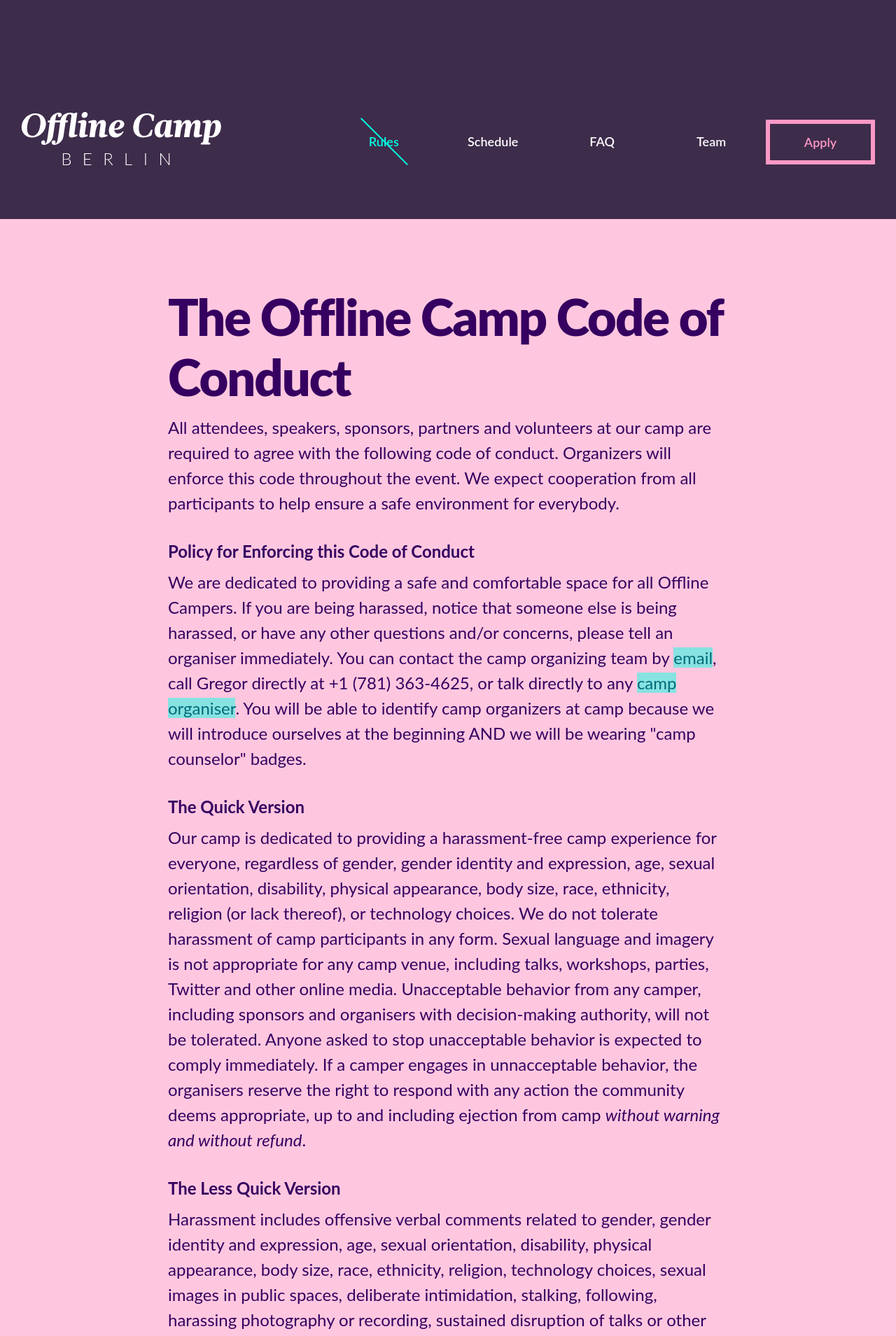
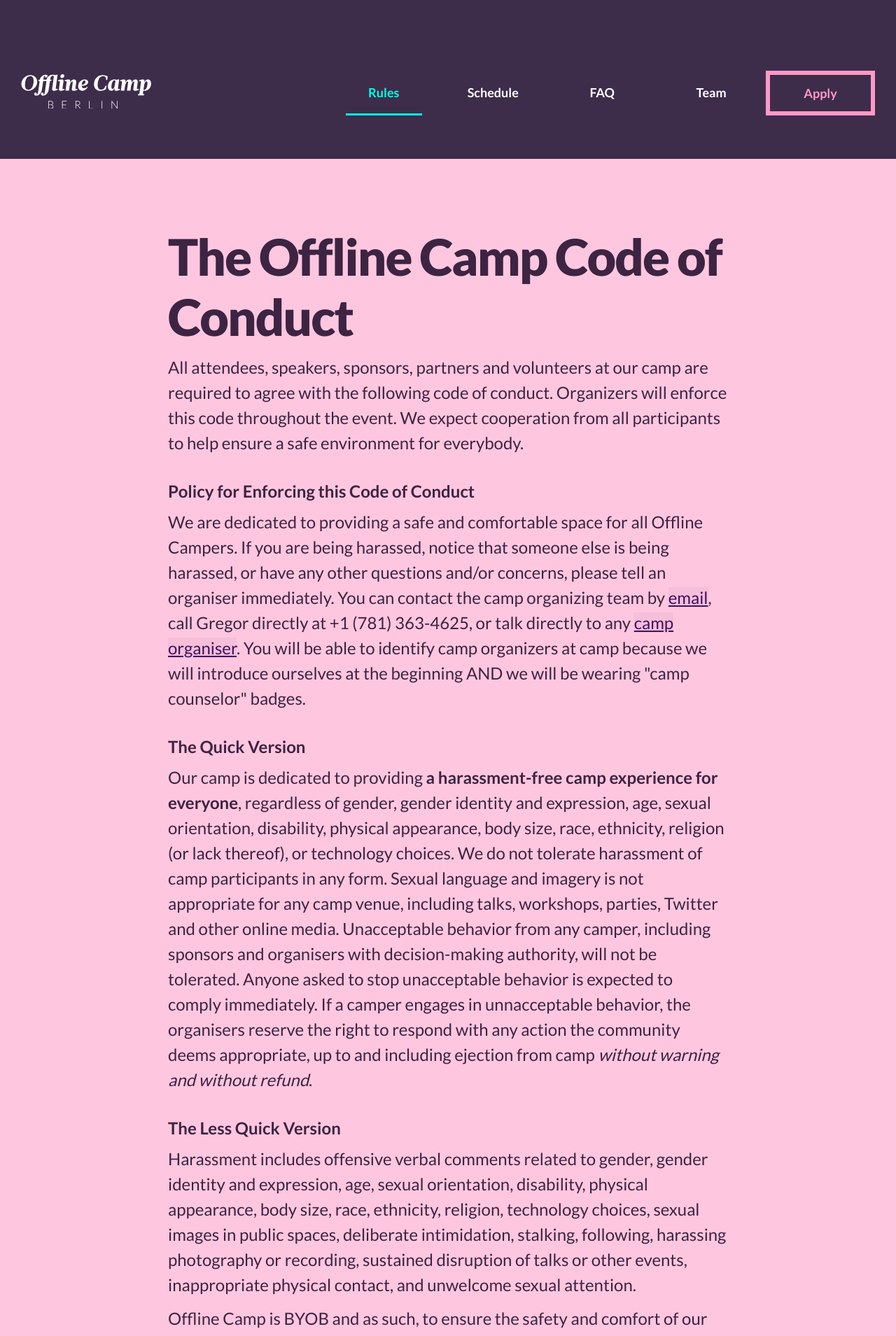
Before and after one commit to offlinefirst/offlinefirst.org, a Jekyll site: the page built from camp/codeofconduct.html, in a window 1280 px wide. Shown: the top 1909 px of the page at 70% size. Built offline with Jekyll 4.4.1, drawn with Linux system fonts in a browser that asks for light colours; comment, search, counter and statistics services are not loaded.

Commit message:
updates to map and active states

```diff
--- a/_layouts/camp-detail.html
+++ b/_layouts/camp-detail.html
@@ -15,6 +15,7 @@
   <link rel="apple-touch-icon" sizes="120x120" href="{{ page.root_path }}images/apple-touch-icon-120x120.png" />
   <link rel="apple-touch-icon" sizes="144x144" href="{{ page.root_path }}images/apple-touch-icon-144x144.png" />
   <link rel="apple-touch-icon" sizes="152x152" href="{{ page.root_path }}images/apple-touch-icon-152x152.png" />
+  <link href="https://fonts.googleapis.com/css?family=Lato:300,400,700,900" rel="stylesheet">
 
   <script>
         (function(){
@@ -131,10 +132,6 @@
       </section>
 
       <div class="camp__wrapper">
-        <!-- <section class="past__camps l-col">
-          <h4>Past Camps</h4>
-          <a href="#">New York 2016</a>
-        </section> -->
 
         <section class="newsletter">
           <h4>Sign up for offlinefirst.org updates</h4>
--- a/camp/codeofconduct.html
+++ b/camp/codeofconduct.html
@@ -22,7 +22,7 @@
   <h2>The Quick Version</h2>
 
   <p>
-    Our camp is dedicated to providing a harassment-free camp experience for everyone, regardless of gender, gender identity and expression, age, sexual orientation, disability, physical appearance, body size, race, ethnicity, religion (or lack thereof), or technology choices. We do not tolerate harassment of camp participants in any form. Sexual language and imagery is not appropriate for any camp venue, including talks, workshops, parties, Twitter and other online media. Unacceptable behavior from any camper, including sponsors and organisers with decision-making authority, will not be tolerated. Anyone asked to stop unacceptable behavior is expected to comply immediately. If a camper engages in unnacceptable behavior, the organisers reserve the right to respond with any action the community deems appropriate, up to and including ejection from camp <em>without warning and without refund</em>.
+    Our camp is dedicated to providing <strong>a harassment-free camp experience for everyone</strong>, regardless of gender, gender identity and expression, age, sexual orientation, disability, physical appearance, body size, race, ethnicity, religion (or lack thereof), or technology choices. We do not tolerate harassment of camp participants in any form. Sexual language and imagery is not appropriate for any camp venue, including talks, workshops, parties, Twitter and other online media. Unacceptable behavior from any camper, including sponsors and organisers with decision-making authority, will not be tolerated. Anyone asked to stop unacceptable behavior is expected to comply immediately. If a camper engages in unnacceptable behavior, the organisers reserve the right to respond with any action the community deems appropriate, up to and including ejection from camp <em>without warning and without refund</em>.
   </p>
 
   <h2>The Less Quick Version</h2>
--- a/camp/index.html
+++ b/camp/index.html
@@ -7,11 +7,11 @@
 <section class="event__description">
   <div class="camp__wrapper">
     <div class="l-col">
-      <img src="{{ page.root_path }}images/camp/california-map.png" alt="" class="event__depiction">
+      <img src="{{ page.root_path }}images/camp/germany-map.png" alt="" class="event__depiction">
     </div>
     <div class="r-col">
       <h2>
-        We're gathering the Offline First community for a weekend of collaboration at a manor outside of Berlin.
+        We're gathering the Offline First community for a weekend of collaboration at a manor <strong>outside of Berlin.</strong>
       </h2>
       <p>(Yes, we said manor.) </p>
       <p>We’re developers interested in making our apps work without constant internet connection. We’re designers exploring UX patterns that maintain user understanding of system state. We are all working on problems that very few have explored before, and we know it will take a wide range of viewpoints to solve the big challenges ahead of us. </p>
--- a/css/camp.scss
+++ b/css/camp.scss
@@ -1,9 +1,17 @@
 ---
 # Front matter comment to ensure Jekyll properly reads file.
 ---
-// Breakpoints will be:
+// Breakpoints:
 // 1150, 900, 800, 660
 
+$selectedTextLight: #00FFE6;
+$selectedLightBG: rgba(0,255,230,.15);
+
+$selectedTextDark: #183D39;
+$selectedDarkBG: #00FFE6;
+
+$linkColor: #3E1360;
+$linkBG: rgba(62,19,96,.05);
 
 .camp {
   -webkit-font-smoothing: antialiased;
@@ -11,8 +19,8 @@
   font-family: 'Lato', sans-serif;
 
   ::selection {
-    color: #00FFE6;
-    background: rgba(0,255,230,.15);
+    color: $selectedTextLight;
+    background: $selectedLightBG;
   }
 
   :focus {
@@ -25,10 +33,30 @@
     font-weight: 900;
     letter-spacing: -2px;
   }
-  h2 {}
+
+  h2 {
+
+    strong {
+      font-weight: 900;
+      color: $selectedTextDark;
+      position: relative;
+
+      &::after {
+        background: #00FFE6;
+        content: "";
+        left: -5%;
+        height: 110%;
+        position: absolute;
+        width: 110%;
+        z-index: -1;
+      }
+    }
+  }
+
   h3 {
     font-weight: 900;
   }
+
   h4 {
     color: #FF99C6;
     font-size: 2.250em;
@@ -38,6 +66,8 @@
 
   a {
     text-decoration: underline;
+    color: $linkColor;
+    background: $linkBG;
   }
 
   p {
@@ -88,12 +118,12 @@
 
   .l-col {
     float: left;
-    width: 50%;
+    width: 40%;
   }
 
   .r-col {
     float: right;
-    width: 50%;
+    width: 60%;
   }
 
   .clear {
@@ -109,12 +139,11 @@
     background-attachment: fixed;
     color: #FFFFFF;
     padding-top: 72px;
-    margin-bottom: 180px;
+    margin-bottom: 48px;
     padding-bottom: 180px;
-    padding-top: 130px;
+    padding-top: 60px;
 
     @media (screen and max-width: 800px) {
-      padding-top: 60px;
       padding-bottom: 60px;
       margin-bottom: 0;
     }
@@ -124,18 +153,13 @@
 
       a.logo {
         background: url(../images/camp/offline-camp-berlin.svg) no-repeat 0 0;
+        background-size: 186px;
         display: inline-block;
+        height: 49px;
+        margin-top: 16px;
         text-indent: -9999px;
-        height: 81px;
         vertical-align: top;
-        width: 286px;
-
-        @media (screen and max-width: 900px) {
-          background-size: 186px;
-          height: 49px;
-          margin-top: 16px;
-          width: 186px;
-        }
+        width: 186px;
 
         @media (screen and max-width: 800px) {
           display: block;
@@ -156,6 +180,7 @@
         ul {
           display: flex;
           list-style: none;
+          perspective: 500px;
           width: 100%;
 
           li {
@@ -163,6 +188,7 @@
             width: 100%;
 
             a {
+              background: transparent;
               color: #FFFFFF;
               font-size: 1.125em;
               font-weight: 600;
@@ -185,12 +211,11 @@
                 &::after {
                   background: #00FFE6;
                   content: "";
-                  height: 2px;
-                  left: 20%;
-                  top: 43%;
+                  height: 3px;
+                  left: 15%;
+                  bottom: 0;
                   position: absolute;
-                  transform: rotate(45deg);
-                  width: 60%;
+                  width: 70%;
                 }
               }
             }
@@ -264,14 +289,14 @@
 
   .content {
     position: relative;
-    color: #350060;
+    color: #3c2442;
 
     section.event__description {
       position: relative;
 
       ::selection {
-        color: #006C78;
-        background: #00FFE6;
+        color: $selectedTextDark;
+        background: $selectedDarkBG;
       }
 
       div.camp__wrapper {
@@ -292,21 +317,25 @@
       }
 
       img.event__depiction {
-        float: left;
+        left: -50px;
+        margin-left: 03.0075188%;
         margin-right: 05.2631579%;
-        margin-left: 03.0075188%;
+        margin-top: 90px;
         max-width: 524px;
-        width: 91.729323%;
+        position: relative;
+        width: 95.729323%;
 
         @media (screen and max-width: 900px) {
           position: absolute;
-          width: 15%;
+          width: 23%;
+          margin-top: 1%;
+          left: 0;
         }
 
         @media (screen and max-width: 660px) {
           display: block;
           float: none;
-          margin: -120px auto auto;
+          margin: 0px;
           min-width: 100px;
           position: relative;
         }
@@ -316,6 +345,7 @@
         font-size: 4.500em;
         font-weight: 900;
         letter-spacing: -3px;
+        margin-top: 24px;
 
         @media (screen and max-width: 1150px) {
           font-size: 3.375em;
@@ -353,8 +383,8 @@
       }
 
       ::selection {
-        color: #006C78;
-        background: #00FFE6;
+        color: $selectedTextDark;
+        background: $selectedDarkBG;
       }
 
       div.event__description__detail {
@@ -460,6 +490,7 @@
         }
 
         a {
+          background: transparent;
           color: #FF99C6;
           text-decoration: underline;
 
@@ -543,6 +574,7 @@
           }
 
           a {
+            background: transparent;
 
             img.support_logo {
               width: 100%;
@@ -601,7 +633,8 @@
       }
 
       &::before {
-        background: url(/images/camp/ziggy.svg) no-repeat center center transparent;
+        background: url(/images/camp/ziggy.svg) repeat-x center center transparent;
+        background-size: 33%;
         content: "";
         display: block;
         height: 50px;
@@ -711,6 +744,7 @@
       width: 100%;
 
       a {
+        background: transparent;
         border-bottom: 1px solid rgba(0,255,230,.55);
         text-decoration: none;
       }
@@ -751,18 +785,8 @@
       }
 
       ::selection {
-        color: #006C78;
-        background: #00FFE6;
-      }
-
-      a {
-        color: #006C78;
-        background: rgba(0,255,230,.47);
-        text-decoration: none;
-
-        &:hover {
-          text-decoration: underline;
-        }
+        color: $selectedTextDark;
+        background: $selectedDarkBG;
       }
 
       ul.plain-list {
```
Also changed, not shown: images/camp/germany-map.png (added).
